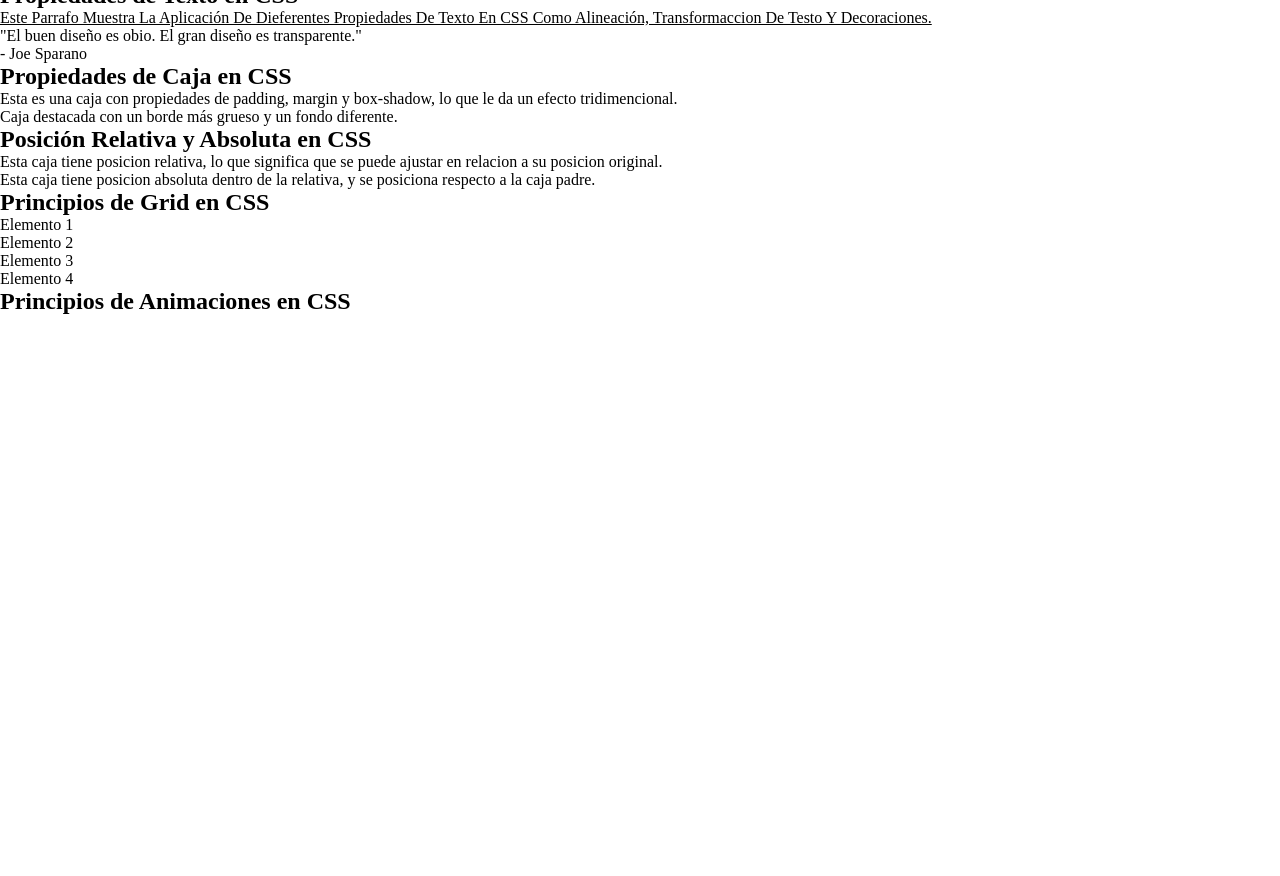
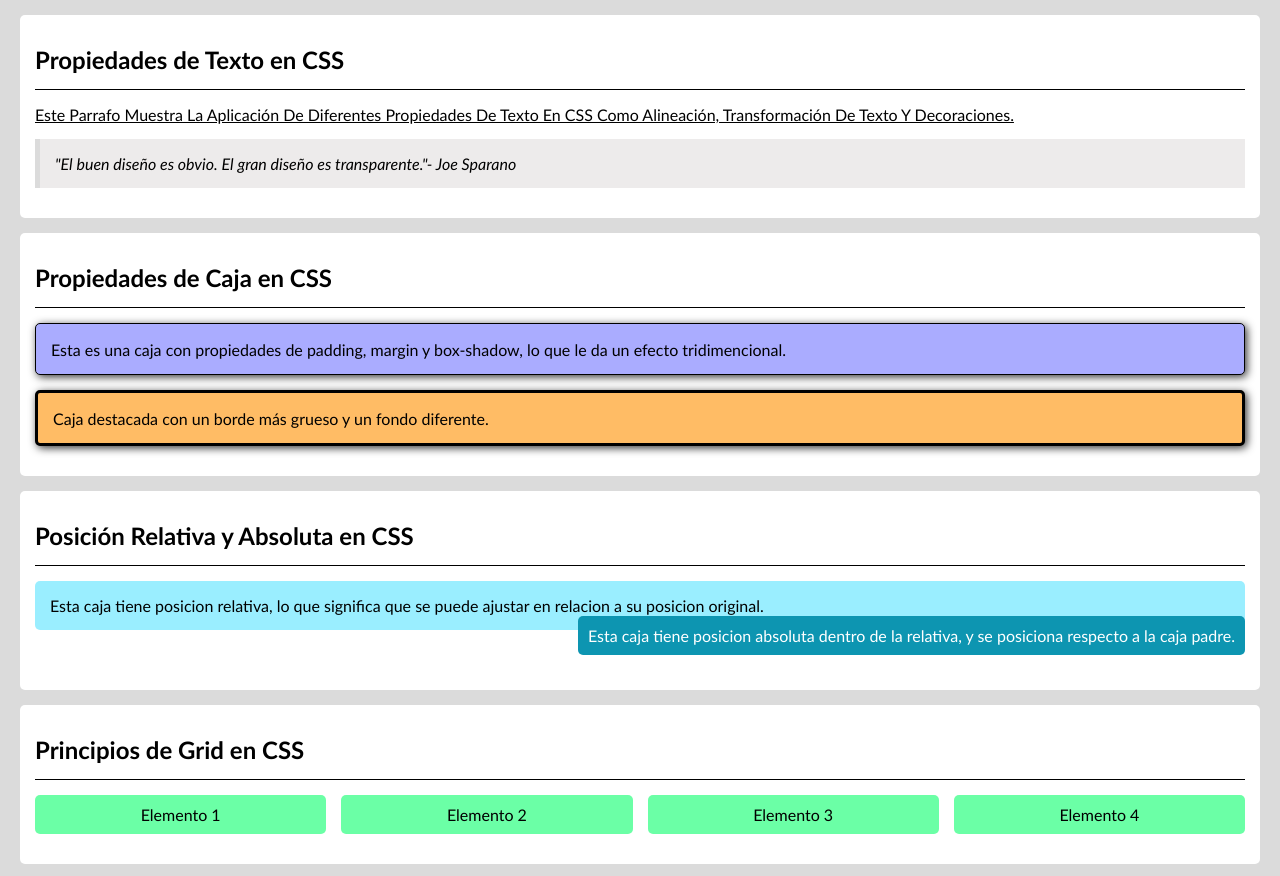
Before and after one commit to CP-Ruth/prog_lab_3, a plain HTML site: page Tp2-CSS/index.html in a window 1280 px wide. Shown: the part 55-931 px from the top of the page. Before the commit the page ends 800 px from the top, so only its background shows below. Drawn offline with Linux system fonts and the light colour scheme.

Commit message:
TP2 - CSS

```diff
--- a/Tp2-CSS/index.html
+++ b/Tp2-CSS/index.html
@@ -2,9 +2,9 @@
 <html lang="en">
 
 <head>
-    <meta charset="UTF-8">
-    <meta name="viewport" content="width=device-width, initial-scale=1.0">
-    <link rel="stylesheet" href="style.css">
+    <meta charset="UTF-8" />
+    <meta name="viewport" content="width=device-width, initial-scale=1.0" />
+    <link rel="stylesheet" href="style.css" />
     <title>TP2-CSS</title>
 </head>
 
@@ -13,46 +13,69 @@
         <h1>Trabajo Práctico de CSS</h1>
     </header>
     <main>
-        <section class="propiedades__texto">
+        <section class="propiedades-texto">
             <h2>Propiedades de Texto en CSS</h2>
-            <p><u>Este Parrafo Muestra La Aplicación De Dieferentes Propiedades De Texto En CSS Como Alineación,
-                    Transformaccion De Testo Y Decoraciones.</u></p>
+            <hr />
             <p>
-            <blockquote>"El buen diseño es obio. El gran diseño es transparente."</blockquote>- Joe Sparano</p>
+                Este Parrafo Muestra La Aplicación De Diferentes Propiedades De Texto
+                En CSS Como Alineación, Transformación De Texto Y Decoraciones.
+            </p>
+            <div class="bloque-cita">
+                <blockquote>
+                    <em>"El buen diseño es obvio. El gran diseño es transparente."</em><cite>- Joe Sparano</cite>
+                </blockquote>
+            </div>
         </section>
-        <section class="propiedades__caja">
+        <section class="propiedades-caja">
             <h2>Propiedades de Caja en CSS</h2>
+            <hr />
             <div class="caja1">
-                <p>Esta es una caja con propiedades de padding, margin y box-shadow, lo que le da un efecto
-                    tridimencional.</p>
+                <p>
+                    Esta es una caja con propiedades de padding, margin y box-shadow, lo
+                    que le da un efecto tridimencional.
+                </p>
             </div>
             <div class="caja2">
                 <p>Caja destacada con un borde más grueso y un fondo diferente.</p>
             </div>
         </section>
-        <section class="posición__relativa__absoluta">
+        <section class="posición-relativa-absoluta">
             <h2>Posición Relativa y Absoluta en CSS</h2>
-            <div class="relativa">
-                <p>Esta caja tiene posicion relativa, lo que significa que se puede ajustar en relacion a su posicion
-                    original.</p>
-            </div>
-            <div class="absoluta">
-                <p>Esta caja tiene posicion absoluta dentro de la relativa, y se posiciona
-                    respecto a la caja padre.</p>
-            </div>
-
-        </section>
-        <section class="principios__grid">
-            <h2>Principios de Grid en CSS</h2>
-            <div class="grid-container">
-                <div class="grid-item"><p>Elemento 1</p></div>
-                <div class="grid-item"><p>Elemento 2</p></div>
-                <div class="grid-item"><p>Elemento 3</p></div>
-                <div class="grid-item"><p>Elemento 4</p></div>
+            <hr />
+            <div class="relativo">
+                <p>
+                    Esta caja tiene posicion relativa, lo que significa que se puede
+                    ajustar en relacion a su posicion original.
+                </p>
+                <div class="absoluto">
+                    <p>
+                        Esta caja tiene posicion absoluta dentro de la relativa, y se
+                        posiciona respecto a la caja padre.
+                    </p>
+                </div>
             </div>
         </section>
-        <section class="principios__animaciones">
+        <section class="principios-grid">
+            <h2>Principios de Grid en CSS</h2>
+            <hr />
+            <div class="grid-container">
+                <div class="grid-item">
+                    <p>Elemento 1</p>
+                </div>
+                <div class="grid-item">
+                    <p>Elemento 2</p>
+                </div>
+                <div class="grid-item">
+                    <p>Elemento 3</p>
+                </div>
+                <div class="grid-item">
+                    <p>Elemento 4</p>
+                </div>
+            </div>
+        </section>
+        <section class="principios-animaciones">
             <h2>Principios de Animaciones en CSS</h2>
+            <hr/>
             <div class="animacion"></div>
             <div class="mover"></div>
         </section>
--- a/Tp2-CSS/style.css
+++ b/Tp2-CSS/style.css
@@ -1,4 +1,142 @@
 *{
     padding: 0;
     margin: 0;
+    font-family: 'Calibri', 'Trebuchet MS', sans-serif;
+
 }
+
+header{
+    background-color: black;
+    color: white;
+    text-align: center;
+    height: 50px;
+}
+
+hr {
+    border: none; /* Elimina el borde por defecto */
+    height: 1px; /* Altura de la línea */
+    background-color: #000; /* Color de la línea */
+}
+
+main{
+    background-color: rgb(219, 219, 219);
+    display: flex;
+    flex-direction: column;
+    gap:15px;
+    padding: 20px;
+}
+
+section{
+    background-color: white;
+    border-radius:5px;
+    padding: 30px 15px;
+    display: flex;
+    flex-direction: column;
+    gap: 15px;
+}
+
+.propiedades-texto > p{
+    text-decoration: underline;
+}
+
+.bloque-cita{
+    background-color: rgb(237, 235, 235);
+    border-left: 5px solid rgb(219, 219, 219);
+    padding: 15px;
+}
+
+.propiedades-caja > div{
+    height:20px;
+    display: flex;
+    align-items: center;
+    padding: 15px;
+    border-radius: 5px;
+    box-shadow: 2px 2px 8px rgba(0, 0, 0, 0.801);
+}
+
+.caja1{
+    background-color: rgb(170, 172, 255);
+    border: #000 solid 1px;
+}
+
+.caja2{
+    background-color: rgb(255, 188, 101);
+    border: #000 solid 3px;
+}
+
+.posición-relativa-absoluta{
+    padding-bottom: 60px;
+}
+
+.posición-relativa-absoluta div{
+    border-radius: 5px;
+}
+
+.relativo{
+    position: relative;
+    background-color: rgb(154, 238, 255);
+    padding: 15px;
+}
+
+.absoluto{
+    position: absolute;
+    background-color: rgb(13, 149, 177);;
+    color: white;
+    padding: 10px;
+    right: 0;
+    top: 35px;
+
+}
+
+.grid-container{
+    display: grid;
+    grid-template-columns: repeat(auto-fit, minmax(150px, 1fr));
+    gap: 15px;
+}
+
+.grid-item{
+    background-color: rgb(107, 255, 166);
+    padding: 10px;
+    border-radius: 5px;
+    text-align: center;
+}
+
+.animacion {
+    width: 150px;
+    height: 150px;
+    background-color: #ff7979;
+    transition: background-color 0.5s ease; /* Transición para el cambio de color */
+    border: 2px solid #cc0000;
+}
+
+/* Cambio de color en hover */
+.animacion:hover {
+    background-color: #66b3ff;
+}
+
+.mover {
+    width: 150px;
+    height: 150px;
+    background-color: #99ff99;
+    border: 2px solid #009933;
+    position: relative;
+    overflow: hidden;
+    border-radius: 100%;
+}
+
+/* Animación para mover el div de izquierda a derecha */
+@keyframes movimiento-lateral {
+    0% {
+        left: 0;
+    }
+    50% {
+        left: calc(100% - 150px); /* Ajuste para mover de izquierda a derecha */
+    }
+    100% {
+        left: 0;
+    }
+}
+
+.mover {
+    animation: movimiento-lateral 4s infinite linear;
+}
```
